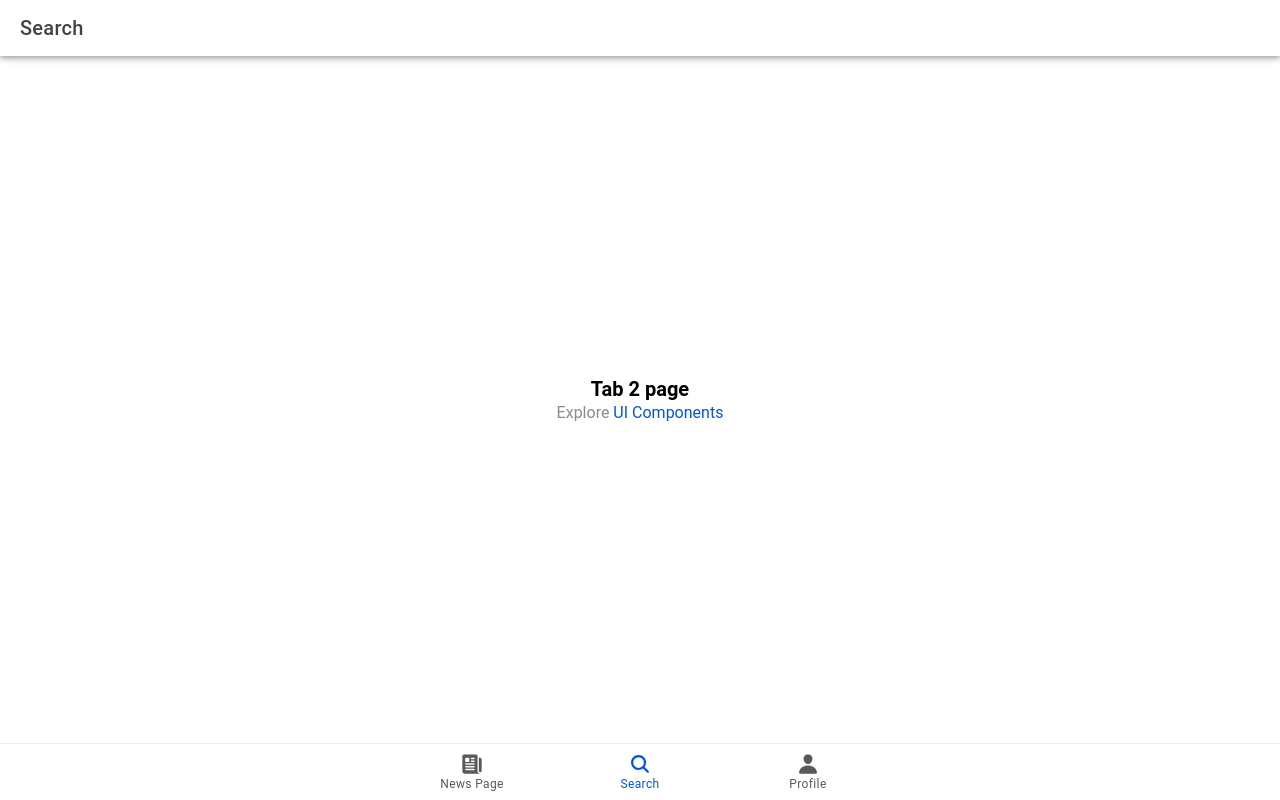
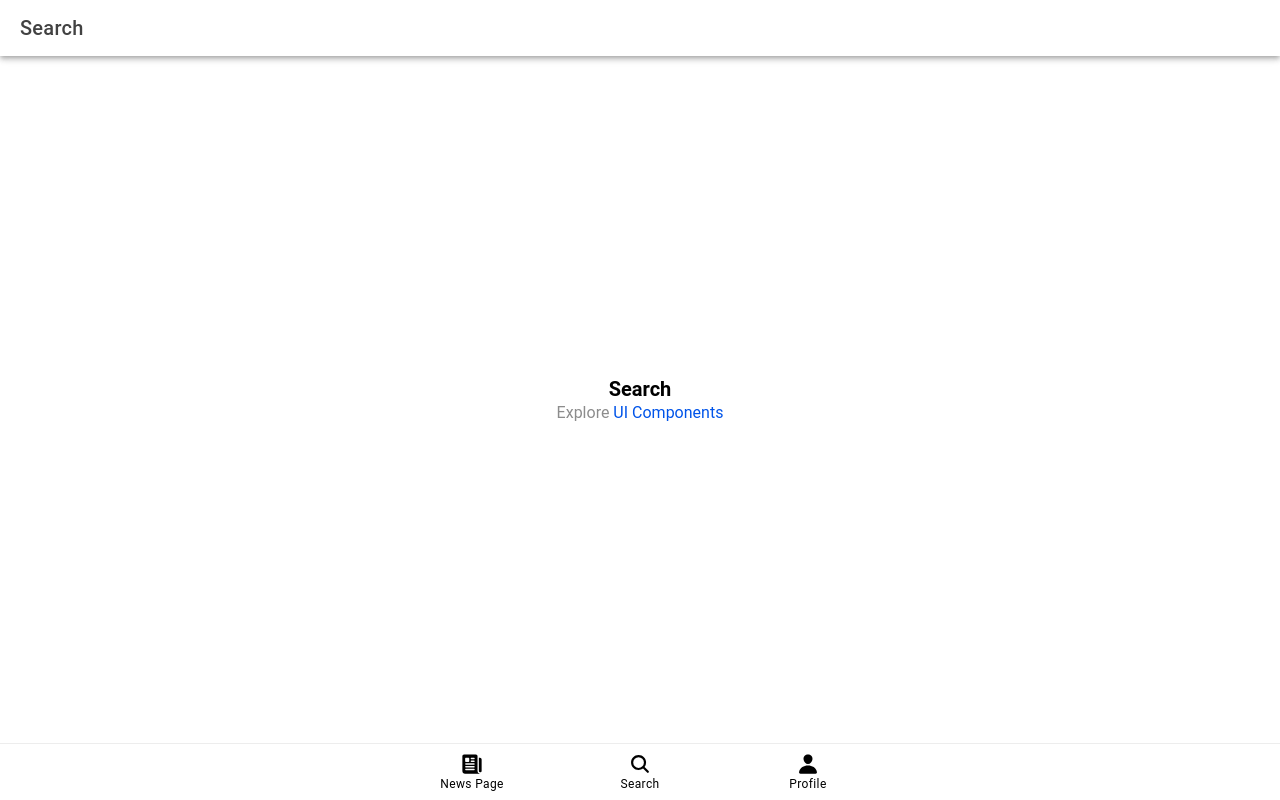
Before and after one commit to nellin22/NewsApp, a React (Vite) app: page /tab2 in a window 1280 px wide. Built offline with nearby package versions, Linux system fonts and the light colour scheme.

Commit message:
trying color

```diff
--- a/src/App.tsx
+++ b/src/App.tsx
@@ -65,7 +65,7 @@ const App: React.FC = () => (
             <Redirect to="/tab1" />
           </Route>
         </IonRouterOutlet>
-        <IonTabBar slot="bottom">
+        <IonTabBar slot="bottom" color="custom-tab-bar">
           <IonTabButton tab="tab1" href="/tab1">
             <IonIcon aria-hidden="true" icon={newspaper} />
             <IonLabel>News Page</IonLabel>
--- a/src/pages/Tab1.tsx
+++ b/src/pages/Tab1.tsx
@@ -12,11 +12,11 @@ const Tab1: React.FC = () => {
       </IonHeader>
       <IonContent fullscreen>
         <IonHeader collapse="condense">
-          <IonToolbar>
+          <IonToolbar color="custom-tab-bar">
             <IonTitle size="large">News Page</IonTitle>
           </IonToolbar>
         </IonHeader>
-        <ExploreContainer name="Tab 1 page" />
+        <ExploreContainer name="News Page" />
       </IonContent>
     </IonPage>
   );
--- a/src/pages/Tab2.tsx
+++ b/src/pages/Tab2.tsx
@@ -16,7 +16,7 @@ const Tab2: React.FC = () => {
             <IonTitle size="large">Search</IonTitle>
           </IonToolbar>
         </IonHeader>
-        <ExploreContainer name="Tab 2 page" />
+        <ExploreContainer name="Search" />
       </IonContent>
     </IonPage>
   );
--- a/src/pages/Tab3.tsx
+++ b/src/pages/Tab3.tsx
@@ -16,7 +16,7 @@ const Tab3: React.FC = () => {
             <IonTitle size="large">Profile</IonTitle>
           </IonToolbar>
         </IonHeader>
-        <ExploreContainer name="Tab 3 page" />
+        <ExploreContainer name="Profile" />
       </IonContent>
     </IonPage>
   );
--- a/src/theme/variables.css
+++ b/src/theme/variables.css
@@ -1,2 +1,5 @@
 /* For information on how to create your own theme, please see:
 http://ionicframework.com/docs/theming/ */
+.custom-tab-bar {
+    --background: #515BAD !important;
+  }
```
